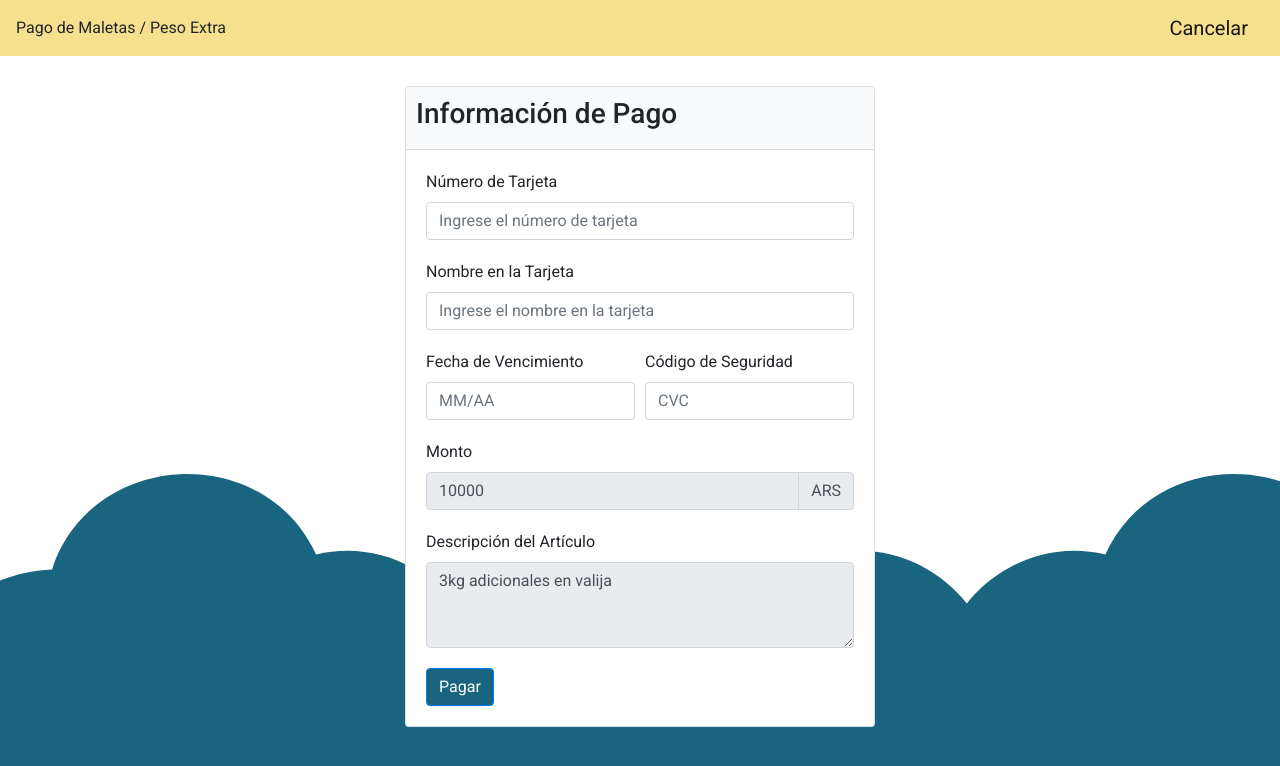
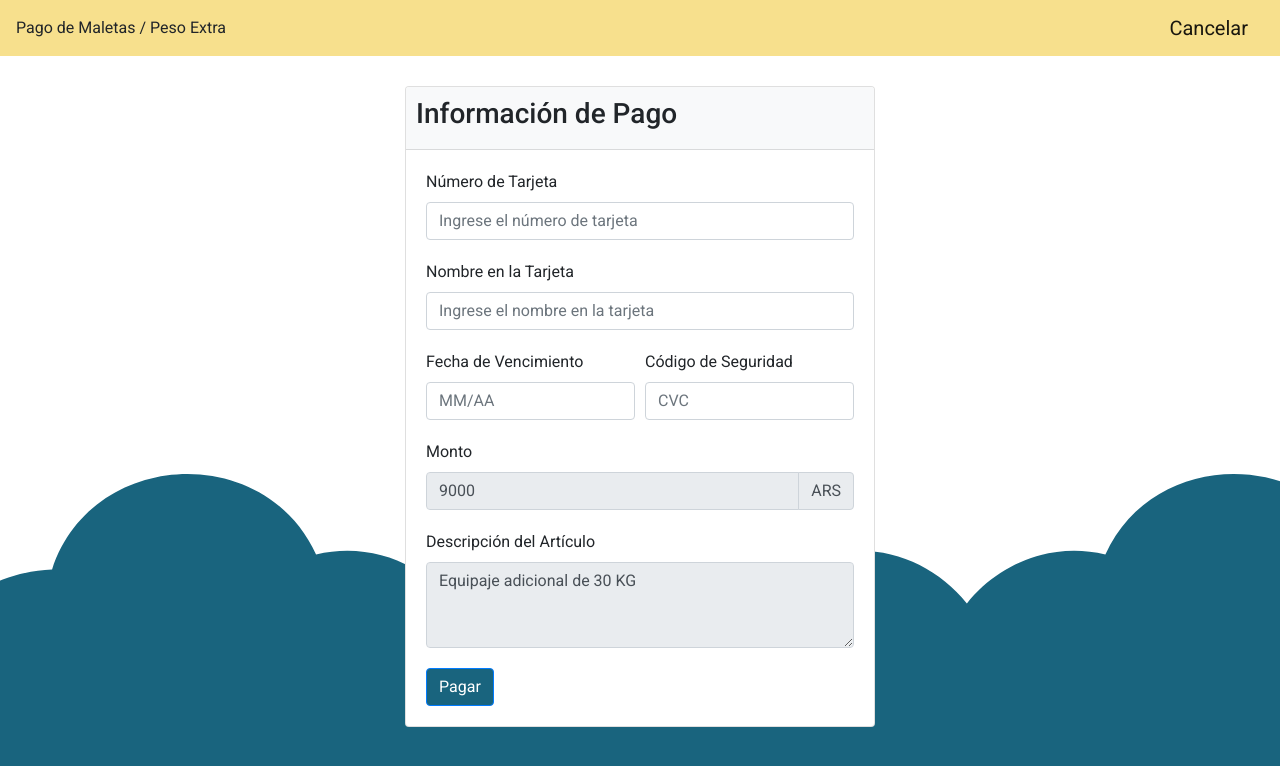
Before and after one commit to luisgonzalezvalencia/checkbagsexpress, an Angular app: page /payment/1 in a window 1280 px wide. Shown: the top 766 px of the page. Built offline with nearby package versions, Linux system fonts and the light colour scheme.

Commit message:
Peso extra compra

```diff
--- a/src/app/payment/payment.component.ts
+++ b/src/app/payment/payment.component.ts
@@ -20,20 +20,17 @@ export class PaymentComponent implements OnInit {
   constructor(private activatedRoute: ActivatedRoute, private router: Router) { }
 
   ngOnInit(): void {
+    let str = this.activatedRoute.snapshot.params['id'];
     if (this.activatedRoute.snapshot.params['id'].includes("pje-")) {
-      let str = this.activatedRoute.snapshot.params['id'];
       // Obtener el valor entre 'pje-' y '-peso'
       this.idPasaje = str.split('pje-')[1].split('-peso')[0];
-
-      // Obtener el valor después de '-peso-'
-      this.peso = str.split('-peso-')[1];
-
-      this.amount = this.obtenerMonto();
-      this.itemDescription = this.obtenerDescription();
     } else {
       this.idMaleta = this.activatedRoute.snapshot.params['id'];
     }
-
+    // Obtener el valor después de '-peso-'
+    this.peso = str.split('-peso-')[1];
+    this.amount = this.obtenerMonto();
+    this.itemDescription = this.obtenerDescription();
   }
 
   applyCardNumberMask() {
```
